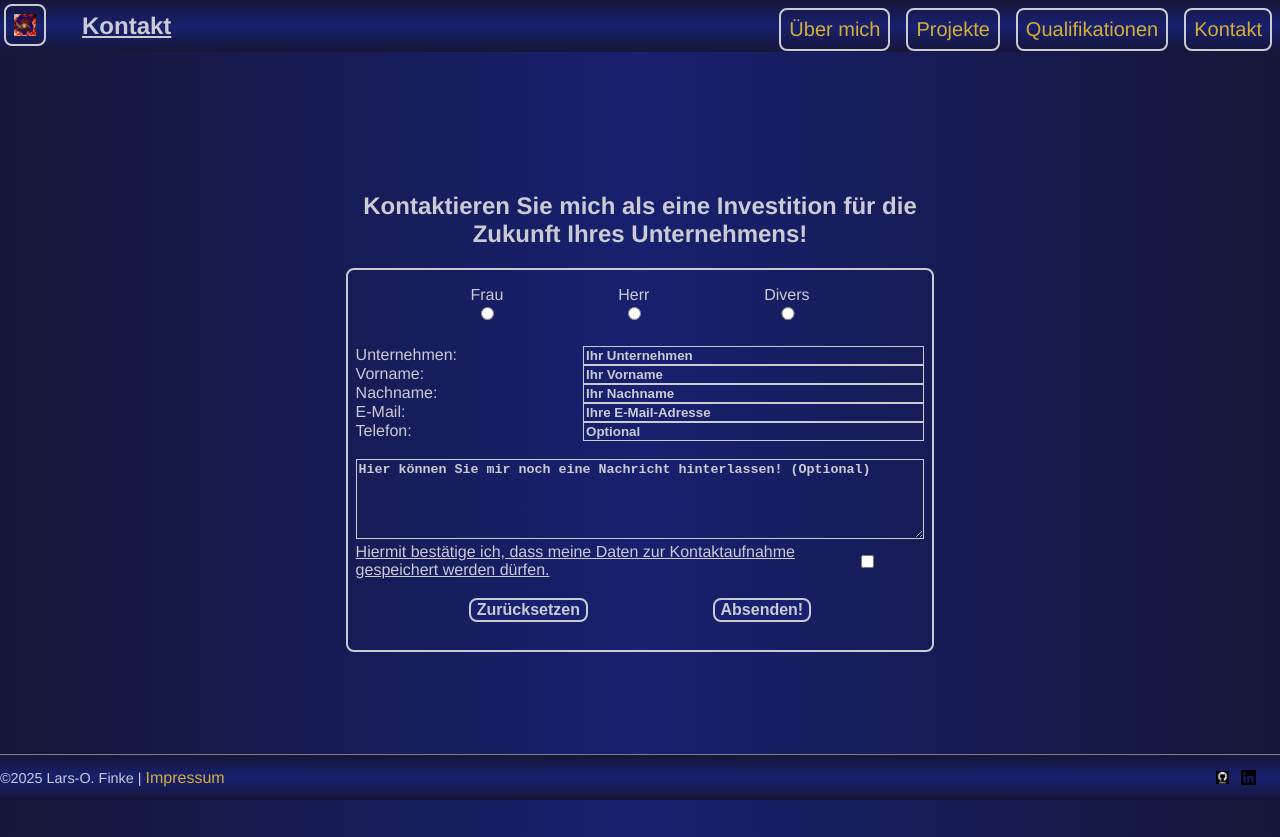
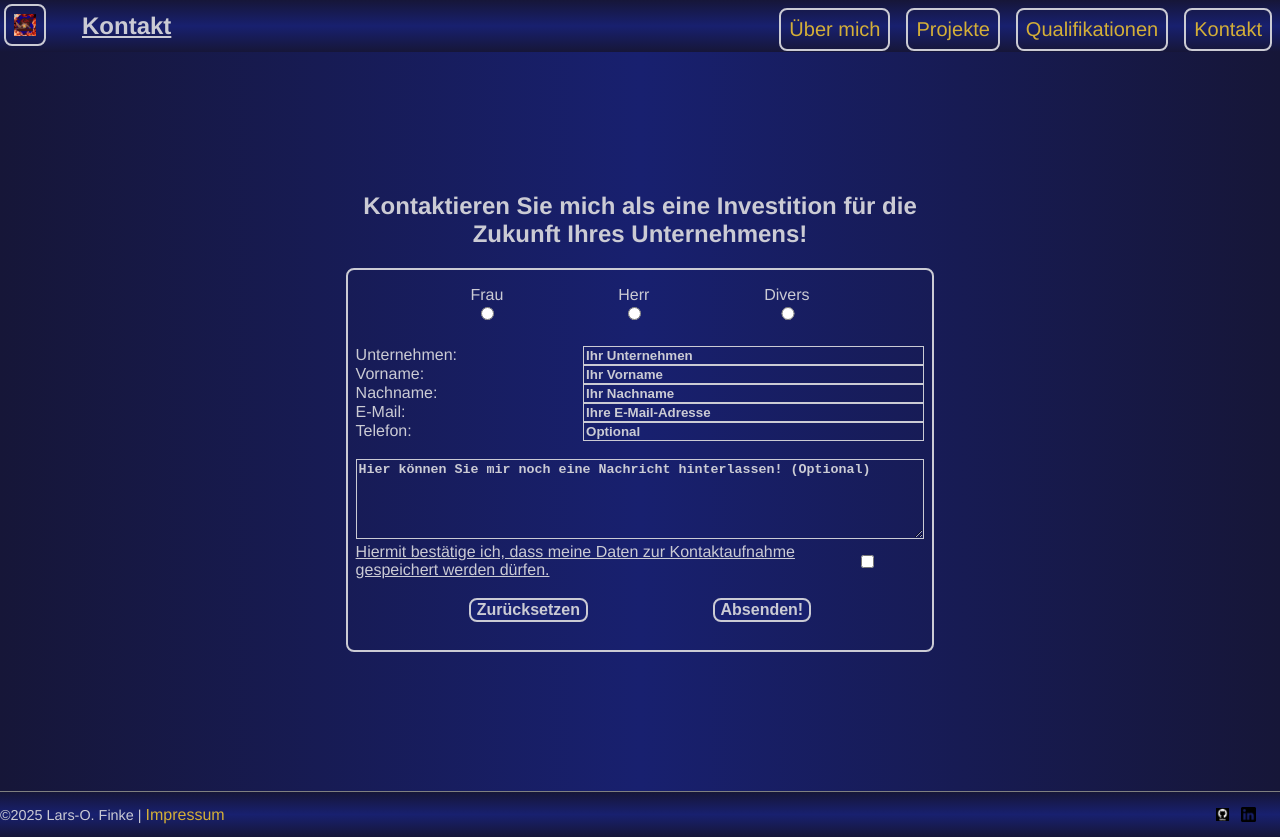
Before and after one commit to LarsOFinke/MyPortfolio, an Angular app in the folder frontend/: page /contact in a window 1280 px wide. Built offline with nearby package versions, Linux system fonts and the light colour scheme.

Commit message:
Further CSS-refactoring (qualifications-page and footer)

```diff
--- a/frontend/src/app/components/qualifications-page/qualifications-page.component.css
+++ b/frontend/src/app/components/qualifications-page/qualifications-page.component.css
@@ -54,6 +54,7 @@ li > a {
 
   .custom-wrapper {
     width: fit-content;
+    min-height: 90vh;
   }
 
   .qualifications {
--- a/frontend/src/app/components/shared/footer/footer.component.css
+++ b/frontend/src/app/components/shared/footer/footer.component.css
@@ -1,6 +1,6 @@
 /* ### FOOTER ### */
 footer {
-  position: sticky;
+  position: static;
   bottom: 0;
   left: 0;
   font-size: 0.9rem;
```
